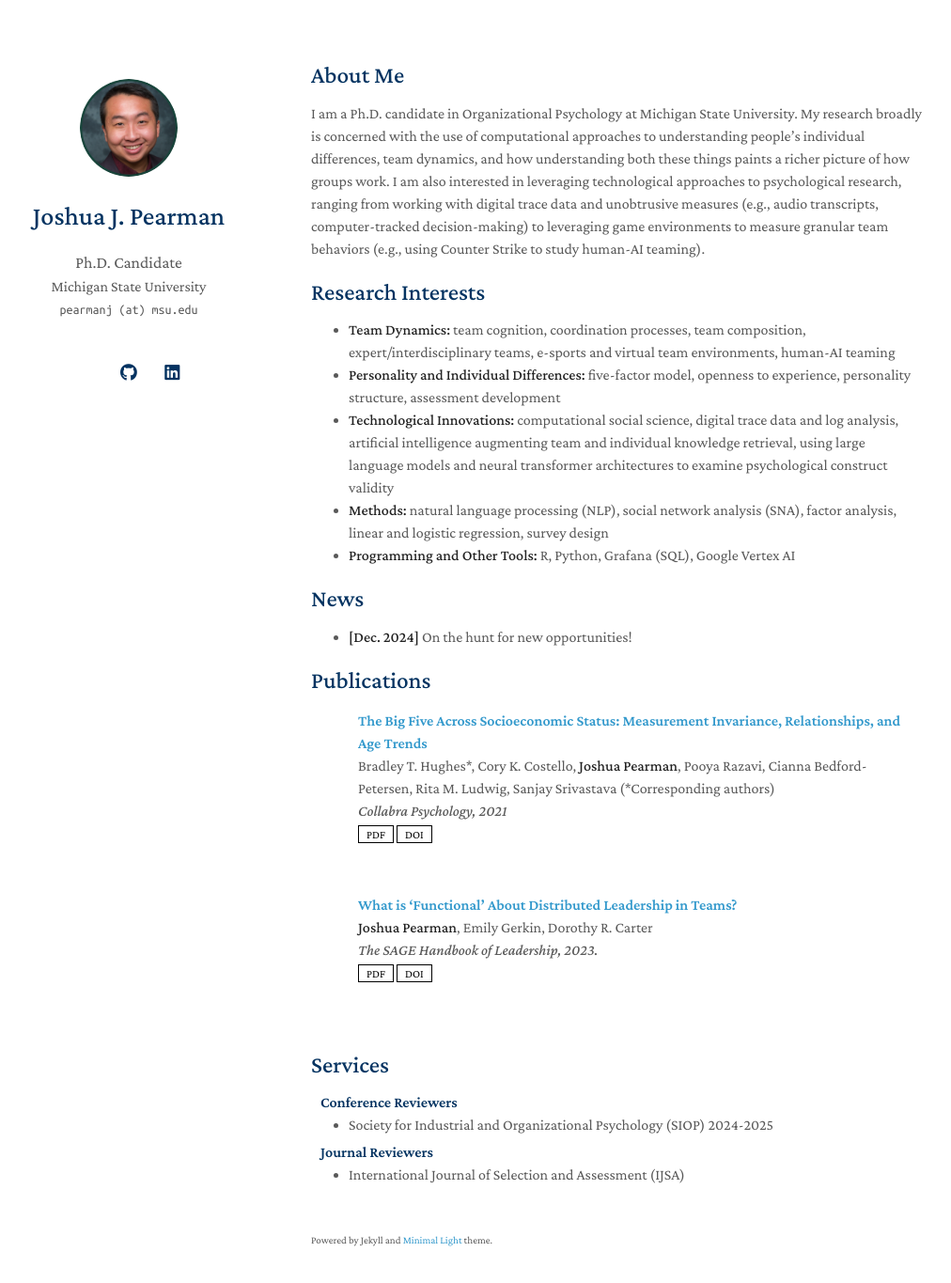
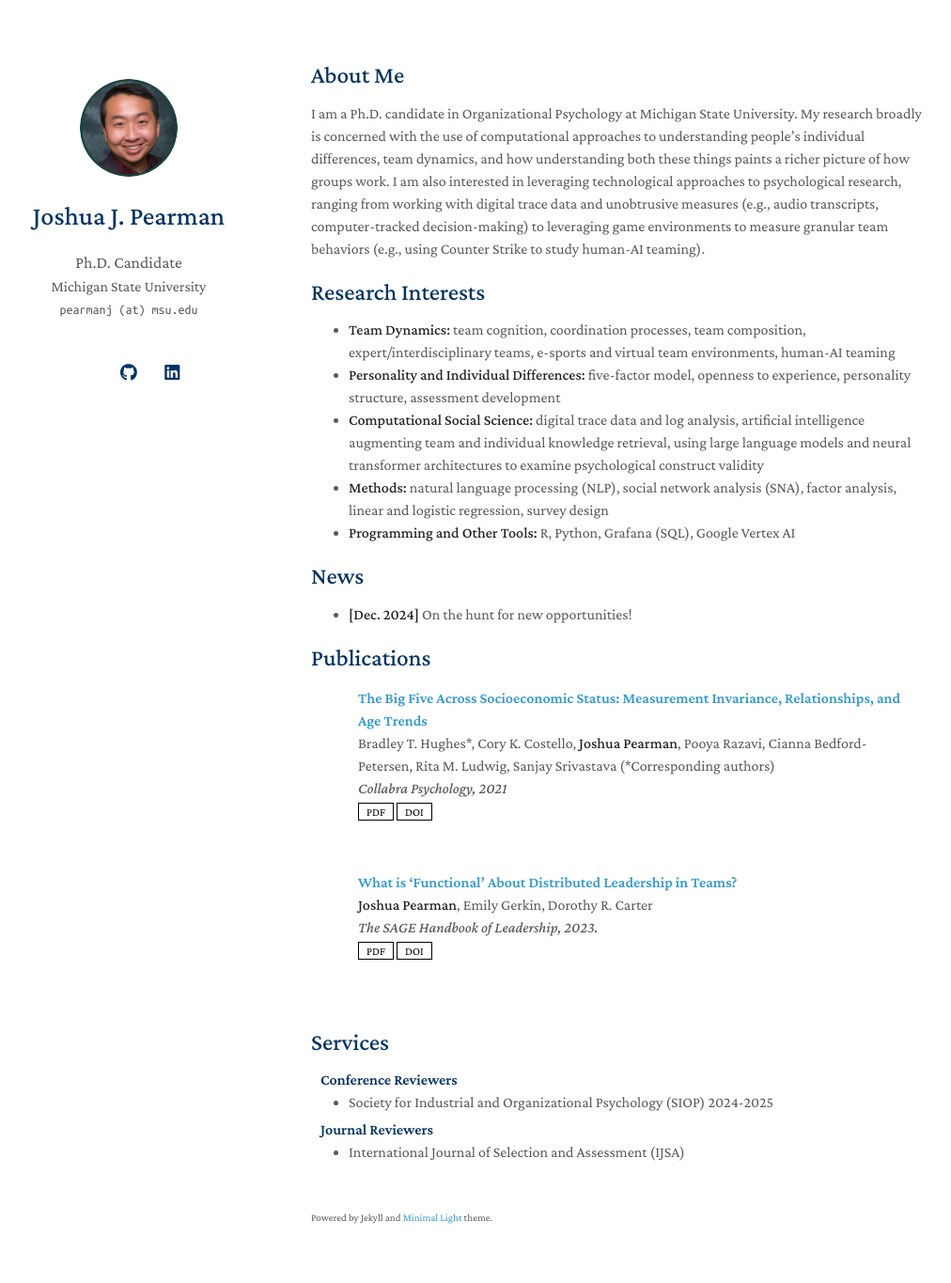
Before and after one commit to jpearman7/jpearman.github.io, a Jekyll site: the page built from index.md, in a window 1280 px wide and 1400 px high. Shown: the top 1365 px of the window at 94% size, without its empty margins (139-1151 px from the left). Built offline with Jekyll 4.4.1, drawn with Linux system fonts in a browser that asks for light colours; a style sheet for code colours, icons or effects is not loaded; our own code applies the rules of GitHub Pages for plain Markdown files.

Commit message:
Update index.md

```diff
--- a/index.md
+++ b/index.md
@@ -10,7 +10,7 @@ I am a Ph.D. candidate in Organizational Psychology at Michigan State University
 
 - **Team Dynamics:** team cognition, coordination processes, team composition, expert/interdisciplinary teams, e-sports and virtual team environments, human-AI teaming
 - **Personality and Individual Differences:** five-factor model, openness to experience, personality structure, assessment development
-- **Technological Innovations:** computational social science, digital trace data and log analysis, artificial intelligence augmenting team and individual knowledge retrieval, using large language models and neural transformer architectures to examine psychological construct validity
+- **Computational Social Science:** digital trace data and log analysis, artificial intelligence augmenting team and individual knowledge retrieval, using large language models and neural transformer architectures to examine psychological construct validity
 - **Methods:** natural language processing (NLP), social network analysis (SNA), factor analysis, linear and logistic regression, survey design
 - **Programming and Other Tools:** R, Python, Grafana (SQL), Google Vertex AI
 
```
